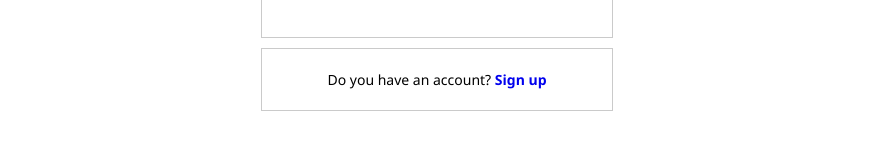
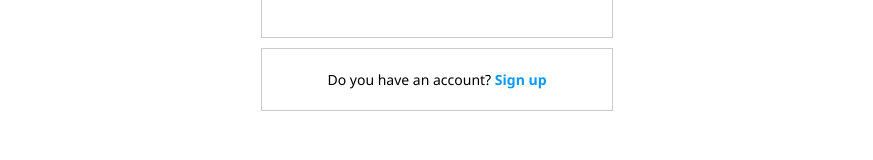
Before and after one commit to Anurag80909086/Instagram-Clone, a React (Vite) app in the folder client/: page /sign-in in a window 1280 px wide. Shown: the part 378-538 px from the top of the page, without its empty margins (203-1076 px from the left). Built offline with nearby package versions, Linux system fonts and the light colour scheme.

Commit message:
made button color

```diff
--- a/client/src/pages/SignIn/SignIn.css
+++ b/client/src/pages/SignIn/SignIn.css
@@ -114,7 +114,7 @@ button {
   font-family: Segoe UI, Roboto, Helvetica, Arial, sans-serif;
 }
 
-.lowerPart #signup {
+.lowerPart #signup a {
   font-weight: 600;
   color: rgb(7, 153, 250);
   cursor: pointer;
```
